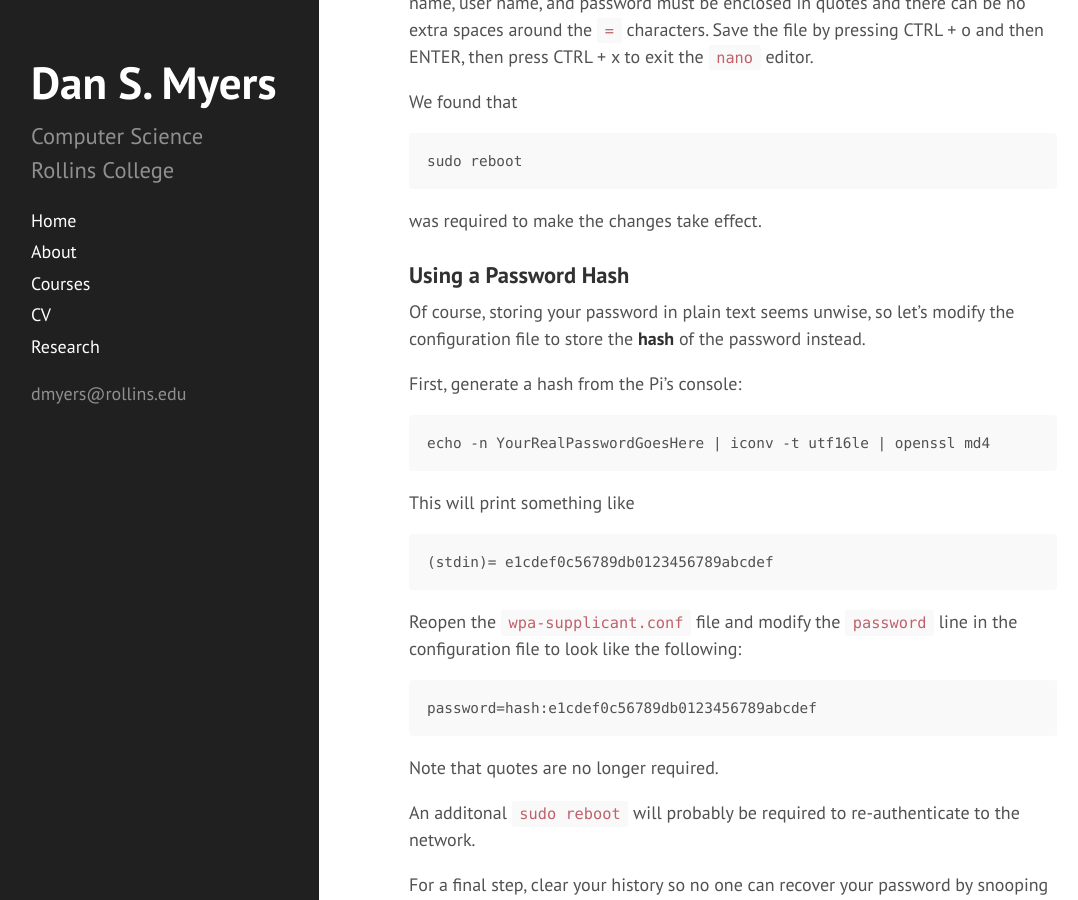
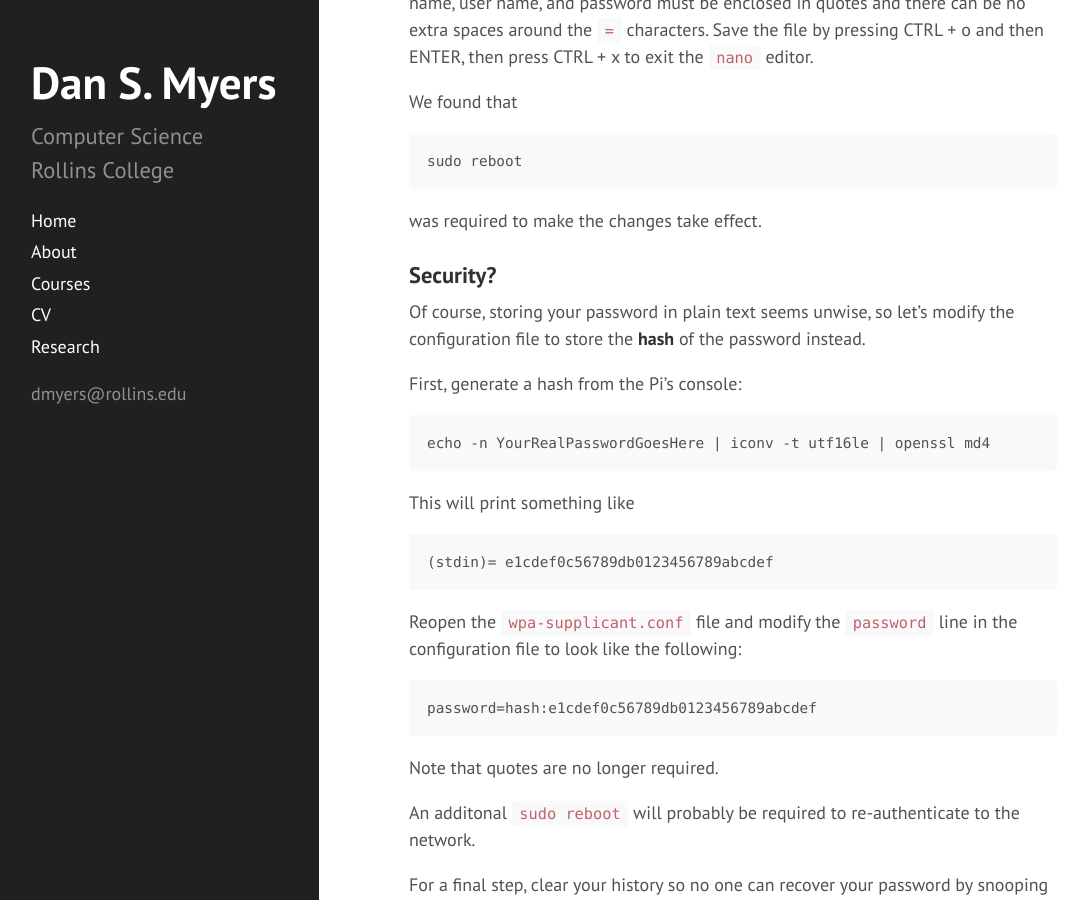
Before and after one commit to dansmyers/dansmyers.github.io-archived, a Jekyll site: the page built from _posts/2016-09-29-Raspberry_Pi_Enterprise_Wifi.md, in a window 1280 px wide and 900 px high, scrolled down 1369 px. Shown: the whole window, without its empty margins (5-1083 px from the left). Built offline with Jekyll 4.4.1, drawn with Linux system fonts in a browser that asks for light colours.

Commit message:
Update 2016-09-29-Raspberry_Pi_Enterprise_Wifi.md

```diff
--- a/_posts/2016-09-29-Raspberry_Pi_Enterprise_Wifi.md
+++ b/_posts/2016-09-29-Raspberry_Pi_Enterprise_Wifi.md
@@ -49,7 +49,7 @@ sudo reboot
 
 was required to make the changes take effect.
 
-### Using a Password Hash
+### Security?
 
 Of course, storing your password in plain text seems unwise, so let's modify the configuration file to store the **hash** of the password instead.
 
```
